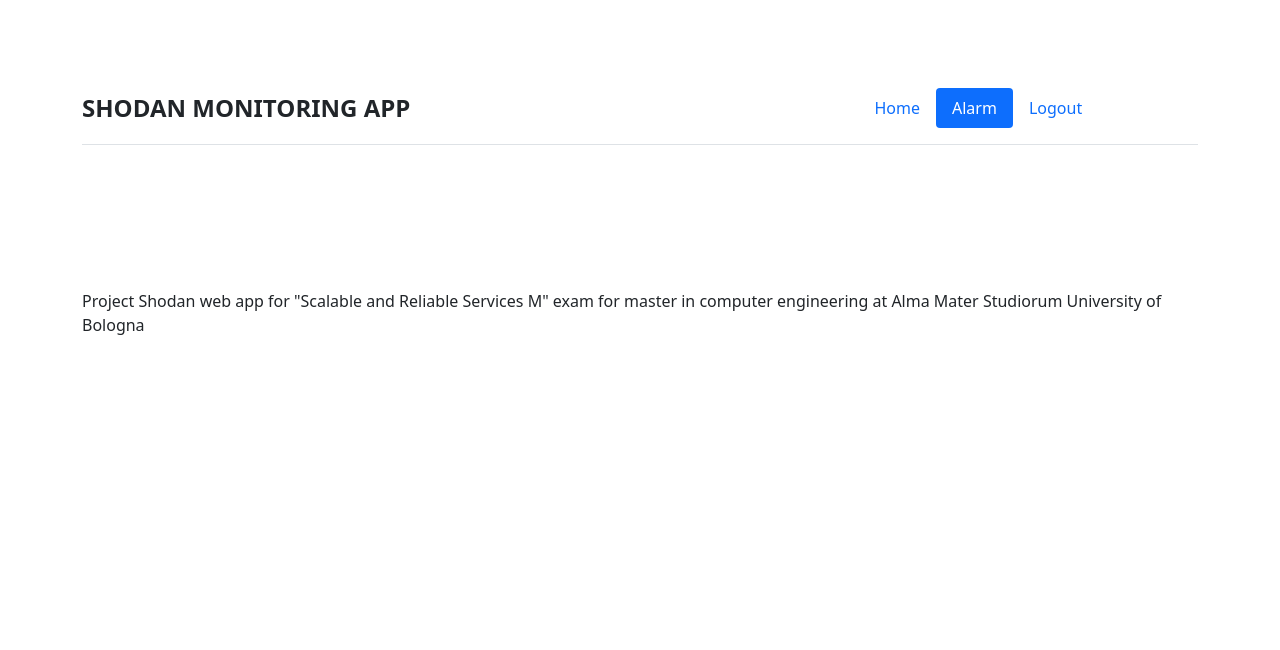
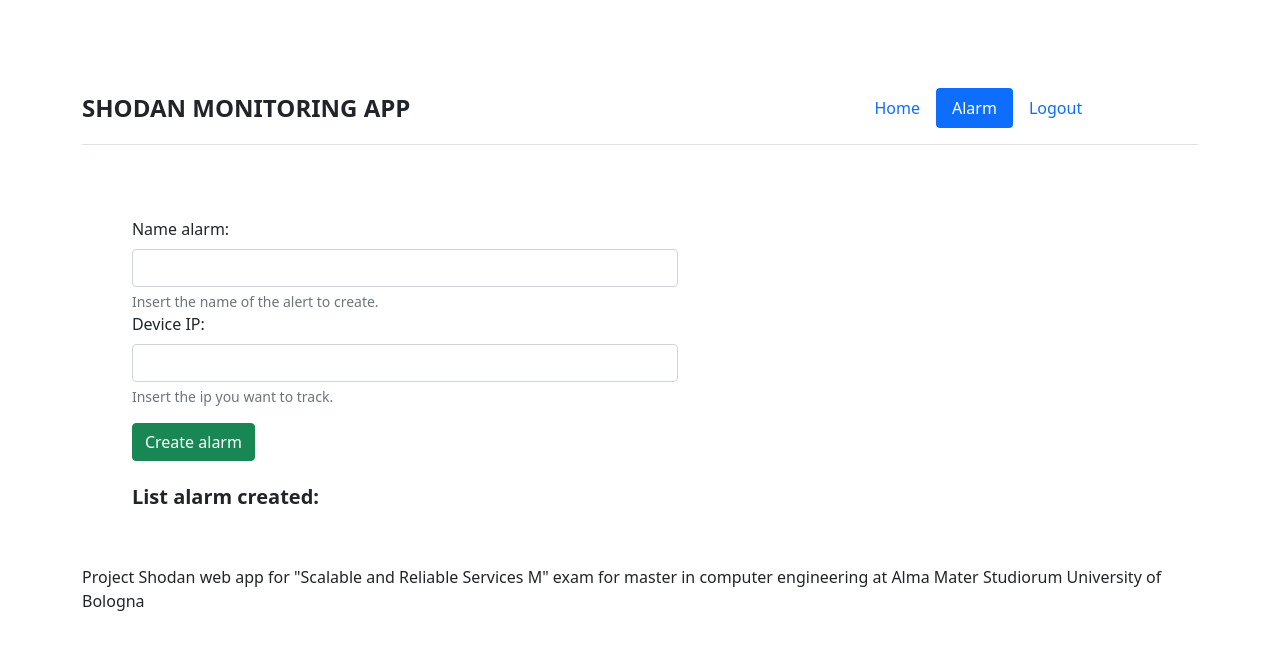
Before and after one commit to ShodanWebAppProject/ShodanWebApp, a Flask app: template templates/alarm.html in a window 1280 px wide. Shown: the top 650 px of the page. Run offline with Flask 3, Linux system fonts and the light colour scheme; the template is opened without the code that fills it, so the values that code supplies are empty.

Commit message:
add alert

```diff
--- a/app_server.py
+++ b/app_server.py
@@ -5,6 +5,7 @@
 from flask import Flask, render_template, redirect, request, session
 from flask_session import Session
 from flask_sock import Sock
+import json
 import shodan
 import requests
 
@@ -96,7 +97,8 @@
     '''Request get for alert'''
     api = shodan.Shodan(session["shodanid"])
     list_alert=api.alerts()
-    return print_dict(list_alert)
+    #return print_dict(list_alert)
+    return list_alert
 
 @app.route('/alarm')
 def alarm():
@@ -104,6 +106,38 @@
     if not session.get("shodanid"):
         return redirect("/login")
     return render_template('alarm.html')
+
+@app.route("/deletealarm", methods=["POST", "GET"])
+def deletealarm():
+    '''Delete alarm'''
+    if request.method == "POST":
+        args = request.json
+        print(args["id"])
+        try:
+            api = shodan.Shodan(session["shodanid"])
+            print(api.delete_alert(args["id"]))
+            return "alarm deleted"
+        except shodan.APIError:
+             return "error, alarm not deleted"
+    return "error, alarm not deleted"
+
+@app.route("/createalarm", methods=["POST", "GET"])
+def createalarm():
+    '''Create alarm'''
+    if request.method == "POST":
+        args = request.json
+        try:
+            api = shodan.Shodan(session["shodanid"])
+            if (args["name"]==""):
+                print(api.create_alert("alert",args["ip"]))
+            else:
+                print(api.create_alert(args["name"],args["ip"]))
+            return "alarm created"
+        except shodan.APIError:
+             return "error, alarm not created"
+    return "error, alarm not created"
+
+
 
 @sock.route('/gethostinfo')
 def getshostinfo(socket_info):
--- a/requirements.txt
+++ b/requirements.txt
@@ -3,4 +3,5 @@
 flask_session
 requests
 pytest
+json
 shodan
--- a/templates/alarm.html
+++ b/templates/alarm.html
@@ -13,13 +13,71 @@
 
 
 		<script>
+			function createAlarm(){
+				var xhttp = new XMLHttpRequest();
+				//console.log("Create alarm: "+idAlarm);
+				xhttp.onreadystatechange = function() {
+					if (this.readyState == 4 && this.status == 200) {
+						var response = xhttp.responseText;
+						console.log(response);
+						document.getElementById("alarmList").innerHTML="";
+						loadAlarm();
+					}
+				};
+				xhttp.open("POST", "/createalarm", true);
+				xhttp.setRequestHeader('Content-Type', 'application/json');
+				xhttp.send(JSON.stringify({
+					"ip": "\""+document.getElementById("inputAlarmIp").value+"\"",
+					"name": "\""+document.getElementById("inputNameAlarm").value+"\""
+				}));
+			}
+
+			function deleteAlarm(idAlarm){
+				var xhttp = new XMLHttpRequest();
+				console.log("Delete alarm: "+idAlarm);
+				xhttp.onreadystatechange = function() {
+					if (this.readyState == 4 && this.status == 200) {
+						var response = xhttp.responseText;
+						console.log(response);
+						document.getElementById("alarmList").innerHTML="";
+						loadAlarm();
+					}
+				};
+				xhttp.open("POST", "/deletealarm", true);
+				xhttp.setRequestHeader('Content-Type', 'application/json');
+				xhttp.send(JSON.stringify({
+					"id": idAlarm
+				}));
+			}
+
 			function loadAlarm(){
 				var xhttp = new XMLHttpRequest();
 				console.log("load alarm");
 				xhttp.onreadystatechange = function() {
 					if (this.readyState == 4 && this.status == 200) {
 						var response = xhttp.responseText;
-						document.getElementById("alarmList").innerHTML=response;
+						//document.getElementById("alarmList").innerHTML+=response;
+						jsonResponse=JSON.parse(response);
+						//console.log(jsonResponse);
+						for (var alertJson in jsonResponse){
+							document.getElementById("alarmList").innerHTML+="<b>Name alert</b>: "+jsonResponse[alertJson]["name"]+"<br>";
+							document.getElementById("alarmList").innerHTML+="<b>Id</b>: "+jsonResponse[alertJson]["id"]+"<br>";
+							document.getElementById("alarmList").innerHTML+="<b>Created</b>: "+jsonResponse[alertJson]["created"]+"<br>";
+							document.getElementById("alarmList").innerHTML+="<b>Expiration</b>: "+jsonResponse[alertJson]["expiration"]+"<br>";
+							document.getElementById("alarmList").innerHTML+="<b>Expires</b>: "+jsonResponse[alertJson]["expires"]+"<br>";
+							for (var filters in jsonResponse[alertJson]["filters"]){
+								document.getElementById("alarmList").innerHTML+="<b>"+filters+"</b>: "+jsonResponse[alertJson]["filters"][filters]+"<br>";
+							}
+							document.getElementById("alarmList").innerHTML+="<b>Has trigger</b>: "+jsonResponse[alertJson]["has_triggers"]+"<br>";
+							for (var triggers in jsonResponse[alertJson]["triggers"]){
+								document.getElementById("alarmList").innerHTML	+="<b>"+triggers+"</b>: "+jsonResponse[alertJson]["triggers"][triggers]+"<br>";
+							}
+							document.getElementById("alarmList").innerHTML	+="<b>Notifiers</b>: "+JSON.stringify(jsonResponse[alertJson]["notifiers"])+"<br>";
+							document.getElementById("alarmList").innerHTML+="<b>Size</b>: "+jsonResponse[alertJson]["size"]+"<br>";
+							//document.getElementById("alarmList").innerHTML+="<br>";
+							document.getElementById("alarmList").innerHTML+="<button type=\"button\" onclick=\"deleteAlarm	(\'"+jsonResponse[alertJson]["id"]+"\')\" class=\"btn btn-danger\">Delete</button><br><br>";
+						}
+
 					}
 				};
 
@@ -63,7 +121,16 @@
 			<div class="row marketing">
 
 				<div class="col-lg-6">
-
+					<div class="mb-3">
+						<label for="inputNameAlarm" class="form-label">Name alarm:</label>
+						<input type="text" class="form-control" id="inputNameAlarm" aria-describedby="inputName">
+						<div id="inputName" class="form-text">Insert the name of the alert to create.</div>
+						<label for="inputAlarmIp" class="form-label">Device IP:</label>
+						<input type="text" class="form-control" id="inputAlarmIp" aria-describedby="inputIP">
+						<div id="inputIP" class="form-text">Insert the ip you want to track.</div>
+					</div>
+					<button type="button" onclick="createAlarm()" class="btn btn-success">Create alarm</button><br><br>
+					<h5><b>List alarm created:</b></h5>
 					<div id="alarmList"></div>
 				</div>
 
```
